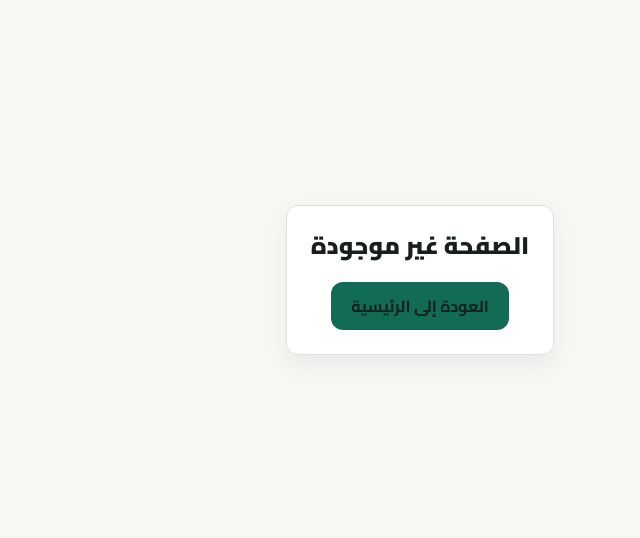
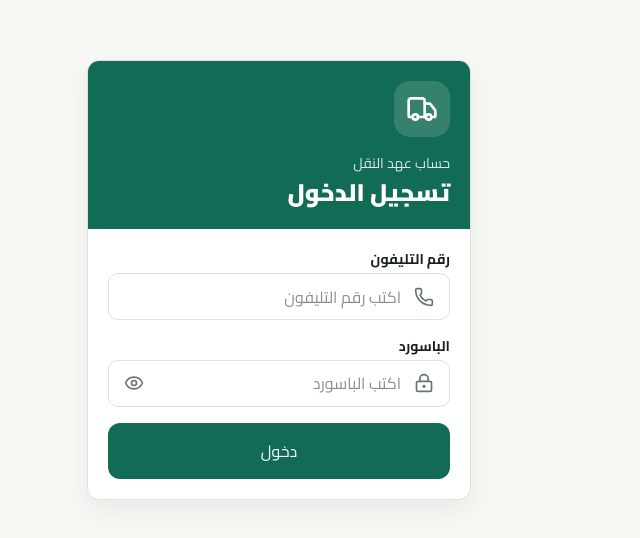
Before and after one commit to ahmedebrahem0/CachSystem, a Next.js app: page /login in a window 1280 px wide. Before the commit this address had no page. Shown: the part 120-658 px from the top of the page, without its empty margins (392-1032 px from the left). Built offline with nearby package versions, Linux system fonts and the light colour scheme.

Commit message:
Feat: Handel Login Page

```diff
--- a/src/app/(app)/layout.tsx
+++ b/src/app/(app)/layout.tsx
@@ -1,5 +1,10 @@
 import { AppShell } from "@/components/layout/AppShell"
+import { AuthGuard } from "@/features/auth/components/AuthGuard"
 
 export default function AppLayout({ children }: { children: React.ReactNode }) {
-  return <AppShell>{children}</AppShell>
+  return (
+    <AuthGuard>
+      <AppShell>{children}</AppShell>
+    </AuthGuard>
+  )
 }
--- /dev/null
+++ b/src/app/login/page.tsx
@@ -0,0 +1,11 @@
+import { Suspense } from "react"
+
+import { LoginPageContent } from "@/features/auth/components/LoginPageContent"
+
+export default function LoginPage() {
+  return (
+    <Suspense fallback={<div className="grid min-h-screen place-items-center">جاري التحميل...</div>}>
+      <LoginPageContent />
+    </Suspense>
+  )
+}
--- a/src/app/page.tsx
+++ b/src/app/page.tsx
@@ -1,5 +1,5 @@
 import { redirect } from "next/navigation"
 
 export default function HomePage() {
-  redirect("/dashboard")
+  redirect("/login")
 }
--- a/src/components/layout/AppHeader.tsx
+++ b/src/components/layout/AppHeader.tsx
@@ -1,10 +1,18 @@
 "use client"
 
-import { ArrowRight } from "lucide-react"
+import { ArrowRight, LogOut } from "lucide-react"
 import { useRouter } from "next/navigation"
+
+import { logout } from "@/features/auth/lib/auth"
 
 export function AppHeader({ title, showBack }: { title: string; showBack?: boolean }) {
   const router = useRouter()
+
+  function handleLogout() {
+    logout()
+    router.replace("/login")
+  }
+
   return (
     <header className="sticky top-0 z-30 border-b border-border bg-background/95 px-4 py-3 backdrop-blur no-print">
       <div className="mx-auto flex max-w-3xl items-center gap-3">
@@ -18,10 +26,18 @@ export function AppHeader({ title, showBack }: { title: string; showBack?: boole
             <ArrowRight className="size-5" />
           </button>
         ) : null}
-        <div>
+        <div className="min-w-0 flex-1">
           <p className="text-xs text-muted-foreground">حساب عهد النقل</p>
-          <h1 className="text-lg font-bold">{title}</h1>
+          <h1 className="truncate text-lg font-bold">{title}</h1>
         </div>
+        <button
+          type="button"
+          onClick={handleLogout}
+          className="flex size-11 items-center justify-center rounded-full border border-border bg-card text-destructive"
+          aria-label="تسجيل الخروج"
+        >
+          <LogOut className="size-5" />
+        </button>
       </div>
     </header>
   )
--- /dev/null
+++ b/src/features/auth/components/AuthGuard.tsx
@@ -0,0 +1,32 @@
+"use client"
+
+import { useEffect, useState } from "react"
+import { usePathname, useRouter } from "next/navigation"
+
+import { isAuthenticated } from "@/features/auth/lib/auth"
+
+function getInitialAuthState() {
+  return isAuthenticated()
+}
+
+export function AuthGuard({ children }: { children: React.ReactNode }) {
+  const router = useRouter()
+  const pathname = usePathname()
+  const [authenticated] = useState(getInitialAuthState)
+
+  useEffect(() => {
+    if (!authenticated) router.replace(`/login?next=${encodeURIComponent(pathname)}`)
+  }, [authenticated, pathname, router])
+
+  if (!authenticated) {
+    return (
+      <div className="grid min-h-screen place-items-center bg-background p-6 text-center">
+        <div className="app-card w-full max-w-sm p-5">
+          <p className="font-bold">جاري التحقق من تسجيل الدخول...</p>
+        </div>
+      </div>
+    )
+  }
+
+  return children
+}
--- /dev/null
+++ b/src/features/auth/components/LoginPageContent.tsx
@@ -0,0 +1,95 @@
+"use client"
+
+import { Eye, EyeOff, LockKeyhole, Phone, Truck } from "lucide-react"
+import { useRouter, useSearchParams } from "next/navigation"
+import { useEffect, useState } from "react"
+import { toast } from "sonner"
+
+import { isAuthenticated, login } from "@/features/auth/lib/auth"
+
+export function LoginPageContent() {
+  const router = useRouter()
+  const searchParams = useSearchParams()
+  const [phone, setPhone] = useState("")
+  const [password, setPassword] = useState("")
+  const [showPassword, setShowPassword] = useState(false)
+  const [saving, setSaving] = useState(false)
+  const next = searchParams.get("next") || "/dashboard"
+
+  useEffect(() => {
+    if (isAuthenticated()) router.replace(next)
+  }, [next, router])
+
+  function handleSubmit(event: React.FormEvent<HTMLFormElement>) {
+    event.preventDefault()
+    setSaving(true)
+    const valid = login(phone, password)
+    setSaving(false)
+
+    if (!valid) {
+      toast.error("رقم التليفون أو الباسورد غير صحيح")
+      return
+    }
+
+    toast.success("تم تسجيل الدخول")
+    router.replace(next)
+  }
+
+  return (
+    <main className="grid min-h-screen place-items-center bg-background p-4">
+      <section className="app-card w-full max-w-sm overflow-hidden">
+        <div className="bg-primary p-5 text-primary-foreground">
+          <div className="mb-4 flex size-14 items-center justify-center rounded-2xl bg-white/15">
+            <Truck className="size-8" />
+          </div>
+          <p className="text-sm opacity-85">حساب عهد النقل</p>
+          <h1 className="mt-1 text-2xl font-black">تسجيل الدخول</h1>
+        </div>
+
+        <form onSubmit={handleSubmit} className="space-y-4 p-5">
+          <label className="block">
+            <span className="mb-1 block text-sm font-bold">رقم التليفون</span>
+            <div className="relative">
+              <input
+                value={phone}
+                onChange={(event) => setPhone(event.target.value)}
+                className="app-field" style={{ paddingRight: "3rem", paddingLeft: "1rem" }}
+                inputMode="tel"
+                autoComplete="tel"
+                placeholder="اكتب رقم التليفون"
+              />
+              <Phone className="pointer-events-none absolute right-4 top-1/2 size-5 -translate-y-1/2 text-muted-foreground" />
+            </div>
+          </label>
+
+          <label className="block">
+            <span className="mb-1 block text-sm font-bold">الباسورد</span>
+            <div className="relative">
+              <input
+                value={password}
+                onChange={(event) => setPassword(event.target.value)}
+                className="app-field" style={{ paddingRight: "3rem", paddingLeft: "3.75rem" }}
+                type={showPassword ? "text" : "password"}
+                autoComplete="current-password"
+                placeholder="اكتب الباسورد"
+              />
+              <LockKeyhole className="pointer-events-none absolute right-4 top-1/2 size-5 -translate-y-1/2 text-muted-foreground" />
+              <button
+                type="button"
+                onClick={() => setShowPassword((value) => !value)}
+                className="absolute left-2 top-1/2 flex size-9 -translate-y-1/2 items-center justify-center rounded-lg text-muted-foreground"
+                aria-label={showPassword ? "إخفاء الباسورد" : "إظهار الباسورد"}
+              >
+                {showPassword ? <EyeOff className="size-5" /> : <Eye className="size-5" />}
+              </button>
+            </div>
+          </label>
+
+          <button disabled={saving} className="w-full rounded-xl bg-primary px-5 py-4 font-bold text-primary-foreground">
+            {saving ? "جاري الدخول..." : "دخول"}
+          </button>
+        </form>
+      </section>
+    </main>
+  )
+}
--- /dev/null
+++ b/src/features/auth/lib/auth.ts
@@ -0,0 +1,18 @@
+export const AUTH_PHONE = "01226718724"
+export const AUTH_PASSWORD = "01226718724"
+export const AUTH_SESSION_KEY = "truck-expenses-authenticated"
+
+export function isAuthenticated() {
+  if (typeof window === "undefined") return false
+  return sessionStorage.getItem(AUTH_SESSION_KEY) === "true"
+}
+
+export function login(phone: string, password: string) {
+  const valid = phone.trim() === AUTH_PHONE && password === AUTH_PASSWORD
+  if (valid) sessionStorage.setItem(AUTH_SESSION_KEY, "true")
+  return valid
+}
+
+export function logout() {
+  sessionStorage.removeItem(AUTH_SESSION_KEY)
+}
```
